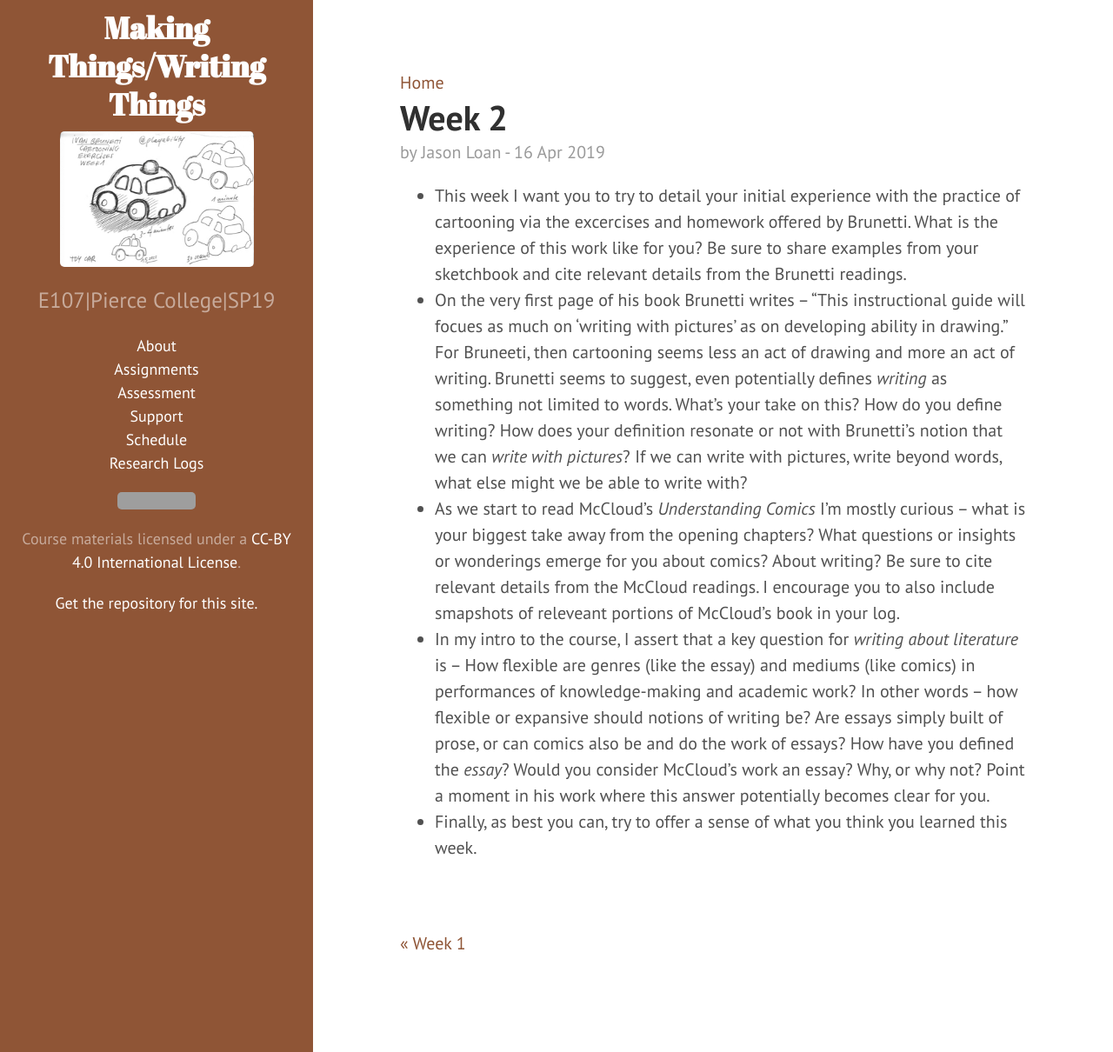
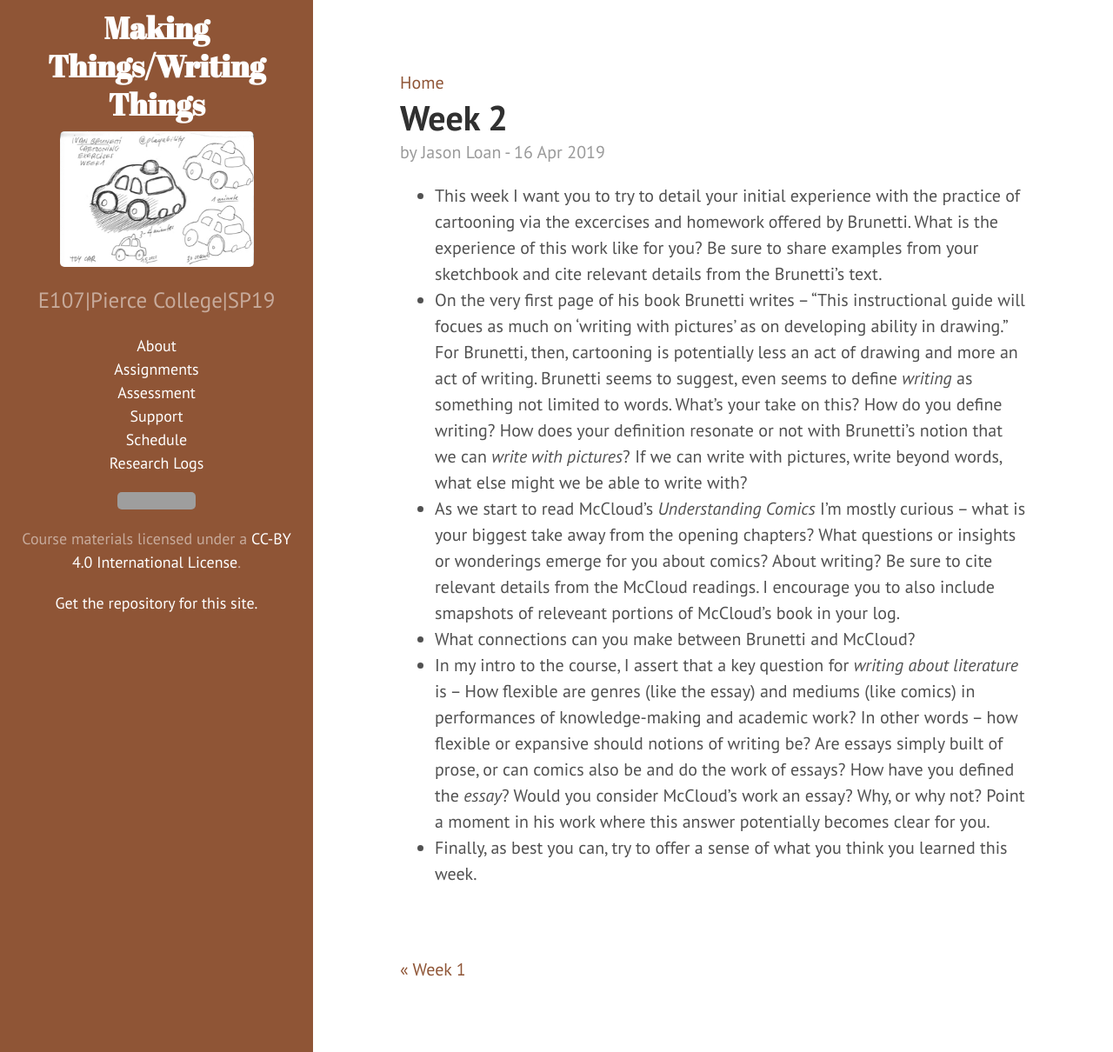
Before and after one commit to jloan/e107v2, a Jekyll site: the page built from _posts/2019-04-16-log2.md, in a window 1280 px wide and 1210 px high. Shown: the whole window at 87% size. Built offline with Jekyll 4.4.1, drawn with Linux system fonts in a browser that asks for light colours; grey boxes are pictures that could not be loaded.

Commit message:
Update 2019-04-16-log2.md

```diff
--- a/_posts/2019-04-16-log2.md
+++ b/_posts/2019-04-16-log2.md
@@ -6,8 +6,9 @@ category: logs
 author: Jason Loan
 ---
 
-* This week I want you to try to detail your initial experience with the practice of cartooning via the excercises and homework offered by Brunetti. What is the experience of this work like for you? Be sure to share examples from your sketchbook and cite relevant details from the Brunetti readings.
-* On the very first page of his book Brunetti writes -- "This instructional guide will focues as much on 'writing with pictures' as on developing ability in drawing." For Bruneeti, then cartooning seems less an act of drawing and more an act of writing. Brunetti seems to suggest, even potentially defines *writing* as something not limited to words. What's your take on this? How do you define writing? How does your definition resonate or not with Brunetti's notion that we can *write with pictures*? If we can write with pictures, write beyond words, what else might we be able to write with?
+* This week I want you to try to detail your initial experience with the practice of cartooning via the excercises and homework offered by Brunetti. What is the experience of this work like for you? Be sure to share examples from your sketchbook and cite relevant details from the Brunetti's text.
+* On the very first page of his book Brunetti writes -- "This instructional guide will focues as much on 'writing with pictures' as on developing ability in drawing." For Brunetti, then, cartooning is potentially less an act of drawing and more an act of writing. Brunetti seems to suggest, even seems to define *writing* as something not limited to words. What's your take on this? How do you define writing? How does your definition resonate or not with Brunetti's notion that we can *write with pictures*? If we can write with pictures, write beyond words, what else might we be able to write with?
 * As we start to read McCloud's *Understanding Comics* I'm mostly curious -- what is your biggest take away from the opening chapters? What questions or insights or wonderings emerge for you about comics? About writing? Be sure to cite relevant details from the McCloud readings. I encourage you to also include smapshots of releveant portions of McCloud's book in your log.
+* What connections can you make between Brunetti and McCloud?
 * In my intro to the course, I assert that a key question for *writing about literature* is -- How flexible are genres (like the essay) and mediums (like comics) in performances of knowledge-making and academic work? In other words -- how flexible or expansive should notions of writing be? Are essays simply built of prose, or can comics also be and do the work of essays? How have you defined the *essay*? Would you consider McCloud's work an essay? Why, or why not? Point a moment in his work where this answer potentially becomes clear for you.
 * Finally, as best you can, try to offer a sense of what you think you learned this week.
```
